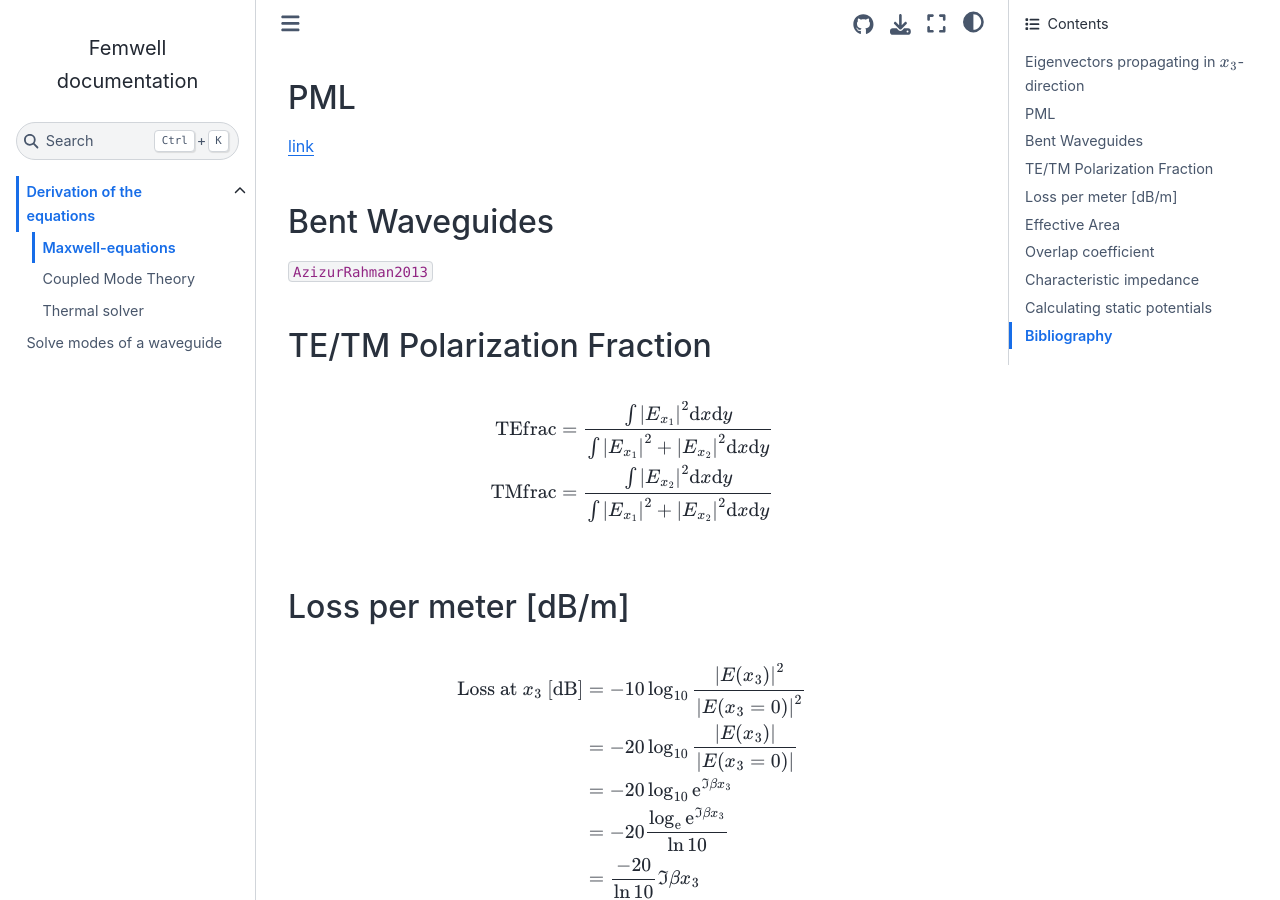
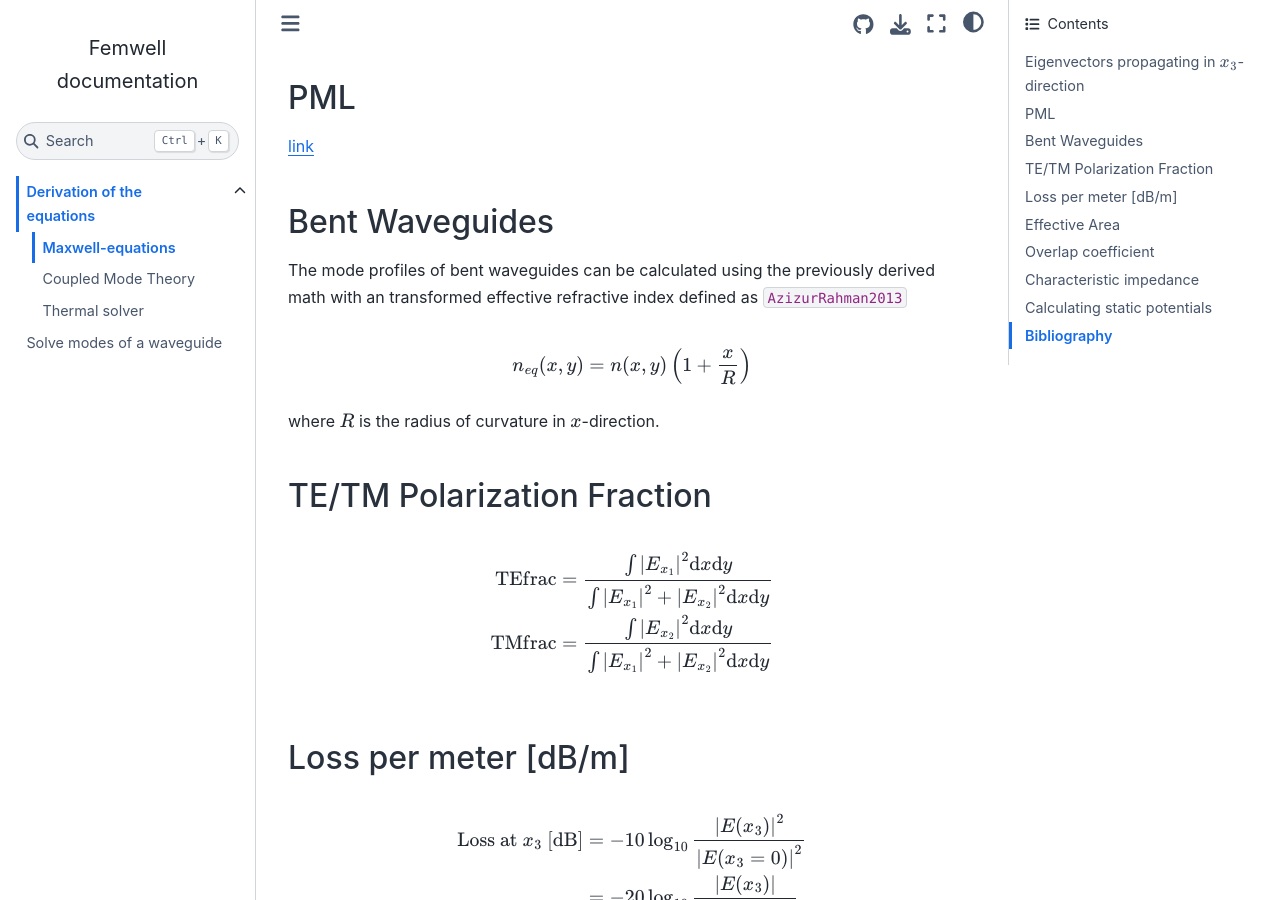
Before and after one commit to HelgeGehring/femwell, a Sphinx documentation site: the page built from docs/source/math/maxwell.rst, in a window 1280 px wide and 900 px high, scrolled down 2357 px. Built offline with Sphinx 7.4.7 and the Sphinx Book theme 1.1.4, drawn with Linux system fonts in a browser that asks for light colours; cross-references to code outside the pages are shown as plain code.

Commit message:
Add math for bent waveguide

```diff
--- a/docs/source/math/maxwell.rst
+++ b/docs/source/math/maxwell.rst
@@ -150,7 +150,17 @@ PML
 ***************
 Bent Waveguides
 ***************
-:cite:`AzizurRahman2013`
+
+The mode profiles of bent waveguides can be calculated using the previously derived math with an transformed effective refractive index defined as :cite:`AzizurRahman2013`
+
+.. math::
+
+    n_{eq}(x,y)
+    =
+    n(x,y) \left( 1+\frac{x}{R} \right)
+
+where :math:`R` is the radius of curvature in :math:`x`-direction.
+
 
 
 ***************************
```
